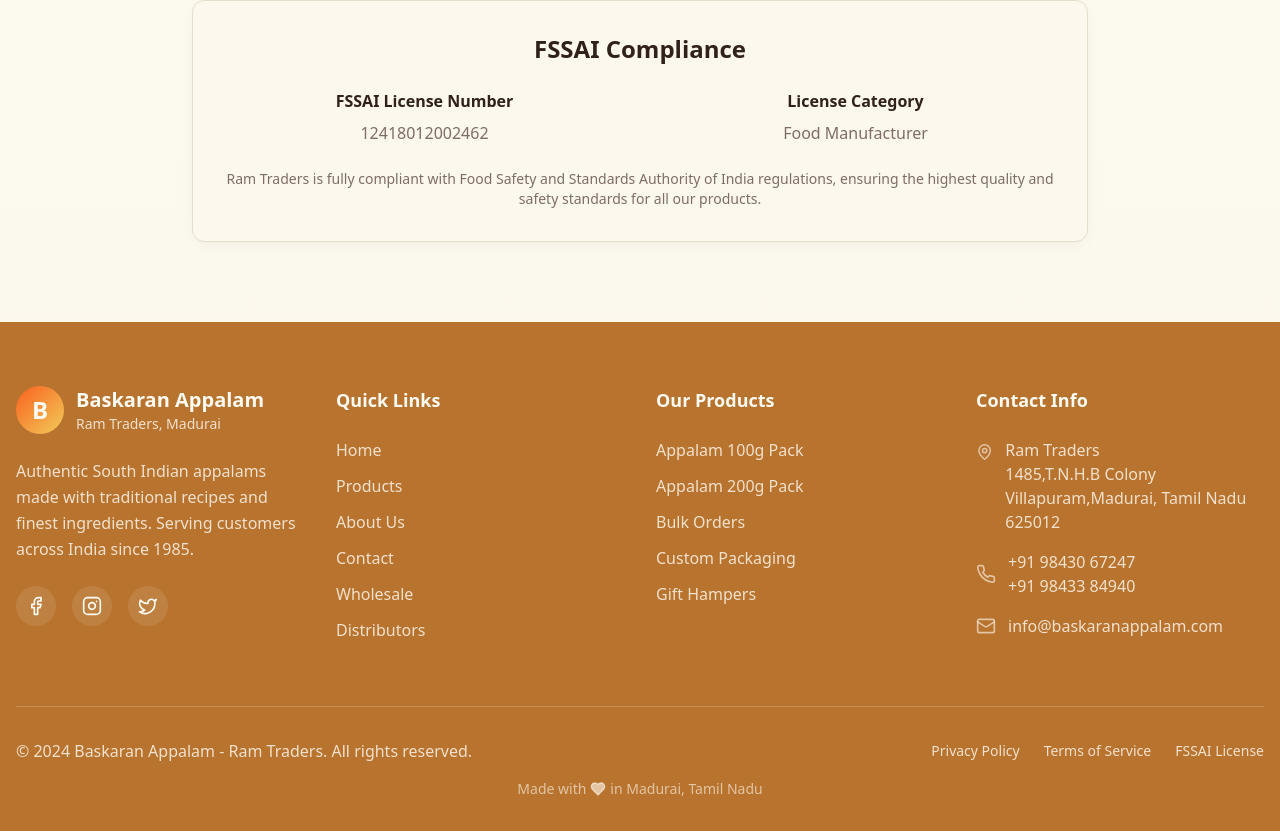
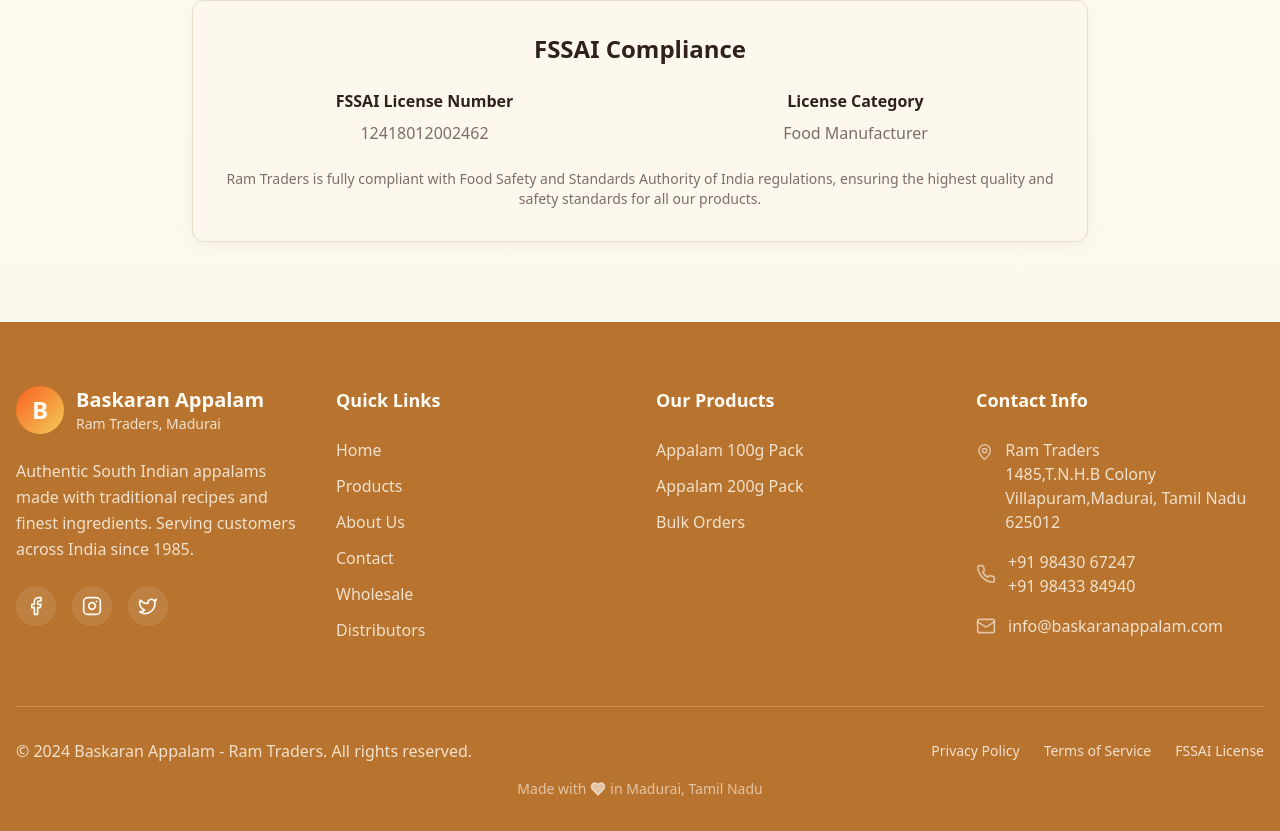
Before and after one commit to iamkasi03/appalam-brand-bazaar, a React (Vite) app: page / in a window 1280 px wide. Shown: the part 4985-5816 px from the top of the page. Built offline with nearby package versions, Linux system fonts and the light colour scheme.

Commit message:
Remove packaging and hampers

```diff
--- a/src/components/Footer.tsx
+++ b/src/components/Footer.tsx
@@ -54,8 +54,6 @@ const Footer = () => {
               <li><a href="#" className="text-heritage-foreground/80 hover:text-heritage-foreground transition-colors">Appalam 100g Pack</a></li>
               <li><a href="#" className="text-heritage-foreground/80 hover:text-heritage-foreground transition-colors">Appalam 200g Pack</a></li>
               <li><a href="#" className="text-heritage-foreground/80 hover:text-heritage-foreground transition-colors">Bulk Orders</a></li>
-              <li><a href="#" className="text-heritage-foreground/80 hover:text-heritage-foreground transition-colors">Custom Packaging</a></li>
-              <li><a href="#" className="text-heritage-foreground/80 hover:text-heritage-foreground transition-colors">Gift Hampers</a></li>
             </ul>
           </div>
 
```
